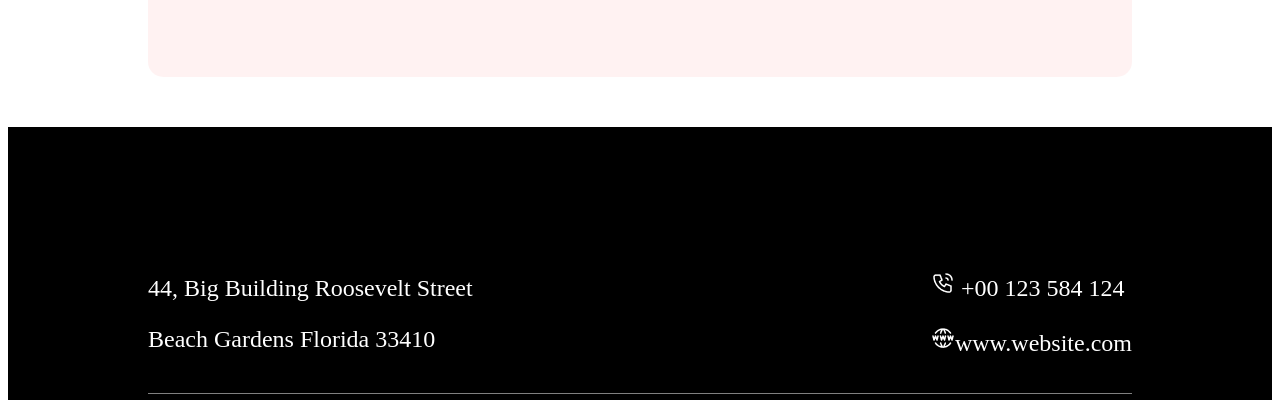
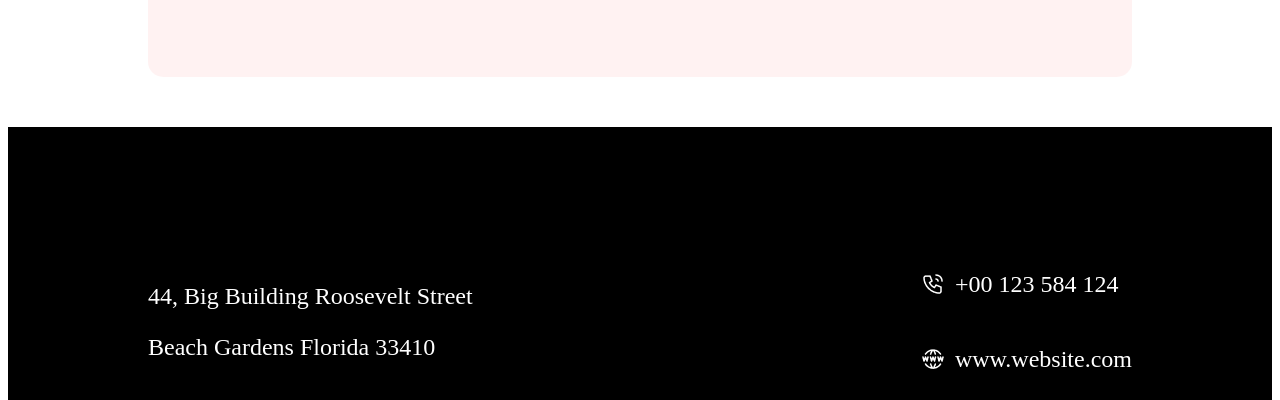
Before and after one commit to raihan-naime/new-year-offer-resources, a plain HTML site: page index.html in a window 1280 px wide. Shown: the part 7324-7724 px from the top of the page. Drawn offline with Linux system fonts and the light colour scheme.

Commit message:
last modified

```diff
--- a/index.html
+++ b/index.html
@@ -129,9 +129,16 @@
                 <p>Beach Gardens Florida 33410</p>
             </div>
             <div>
-                <p><img src="icons/Call.png" alt="">
-                    +00 123 584 124</p>
-                <p><img src="icons/Website.png" alt="">www.website.com</p>
+                <div class="phone-number">
+                    <img src="icons/Call.png" alt="">
+                    <p>+00 123 584 124</p>
+                </div>
+
+                <div class="website-address">
+                    <img src="icons/Website.png" alt="">
+                    <p> www.website.com</p>
+                </div>
+
             </div>
         </div>
         <hr>
--- a/styles/style.css
+++ b/styles/style.css
@@ -245,6 +245,13 @@ footer {
     font-size: 24px;
 }
 
+.phone-number,
+.website-address {
+    display: flex;
+    align-items: center;
+    gap: 10px;
+}
+
 .website-address,
 .website-copyright {
     display: flex;
```
